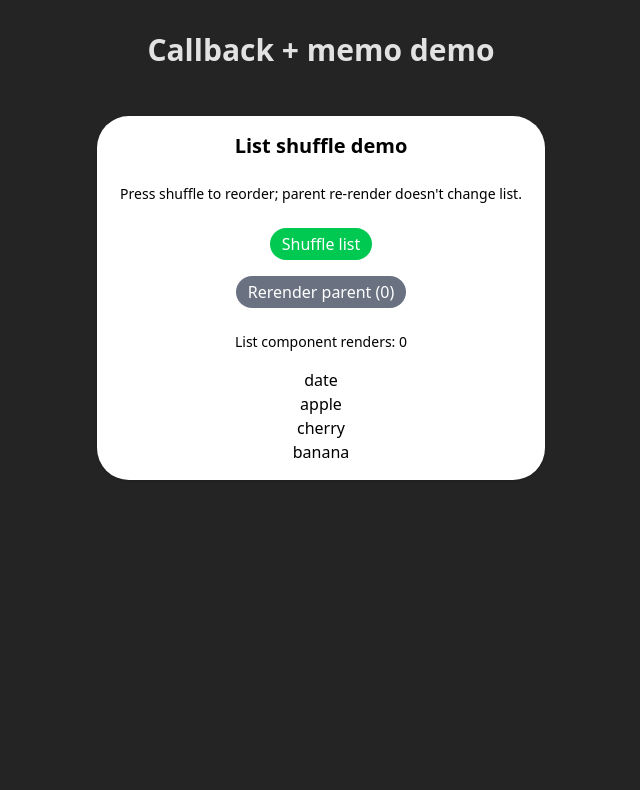
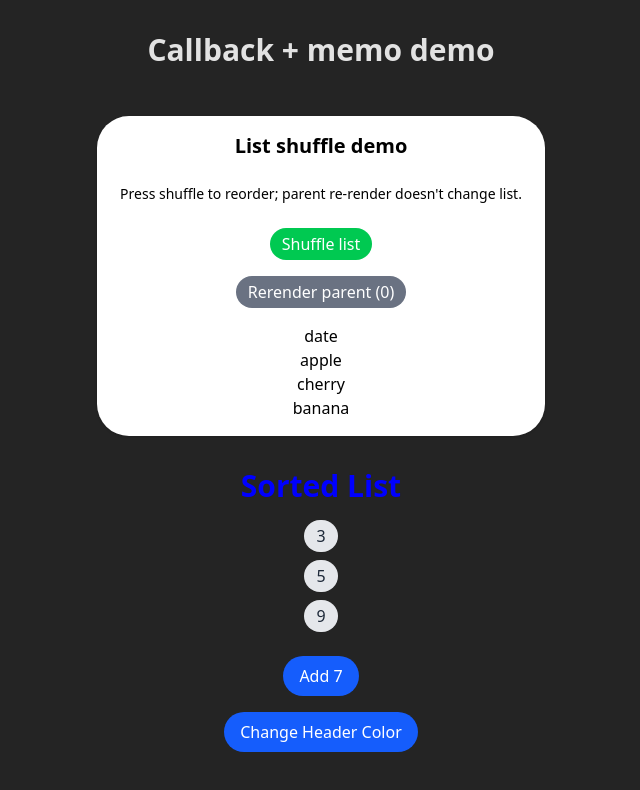
Before and after one commit to niclasborrmannsyntax/advanced-react, a React (Vite) app: page /callback-advanced in a window 1280 px wide. Shown: the top 790 px of the page, without its empty margins (319-959 px from the left). Built offline with nearby package versions, Linux system fonts and the light colour scheme.

Commit message:
added advanced callbacks

```diff
--- a/src/callback/CallbackPage.tsx
+++ b/src/callback/CallbackPage.tsx
@@ -1,12 +1,13 @@
-import { useCallback, useState } from "react";
+import { useState } from "react";
 import { useNavigate } from "react-router-dom";
 
 // card component receives callback and reports success or failure
 interface CallbackCardProps {
   onSuccess: () => void;
+  onError: () => void;
 }
 
-function CallbackCard({ onSuccess }: CallbackCardProps) {
+function CallbackCard({ onSuccess, onError }: CallbackCardProps) {
   const [loading, setLoading] = useState(false);
   const [error, setError] = useState<string | null>(null);
 
@@ -20,7 +21,8 @@ function CallbackCard({ onSuccess }: CallbackCardProps) {
       if (success) {
         onSuccess();
       } else {
-        setError("Something went wrong");
+        onError();
+        // setError("Something went wrong");
       }
     }, 1000);
   };
@@ -53,12 +55,13 @@ function CallbackCard({ onSuccess }: CallbackCardProps) {
 
 export default function CallbackPage() {
   const navigate = useNavigate();
-  const handleSuccess = useCallback(() => navigate("/"), []);
+  const onSuccess = () => navigate("/");
+  const onError = () => navigate("/callback-advanced");
 
   return (
     <div className="min-h-screen w-screen p-8 flex flex-col items-center justify-center">
       <h1 className="text-3xl font-bold mb-6">Callback Example</h1>
-      <CallbackCard onSuccess={handleSuccess} />
+      <CallbackCard onSuccess={onSuccess} onError={onError} />
     </div>
   );
 }
--- a/src/callback/CallbackPageAdvanced.tsx
+++ b/src/callback/CallbackPageAdvanced.tsx
@@ -1,21 +1,10 @@
 import React from "react";
-import { useState, useRef, useMemo } from "react";
-
-// a small component to display how many times it rendered
-const RenderCounter = ({ label }: { label: string }) => {
-  const renders = useRef(0);
-  renders.current += 1;
-  return (
-    <p className="text-sm text-gray-700">
-      {label} renders: {renders.current}
-    </p>
-  );
-};
-
-// const MemoizedCallbackCard = useMemo(() => CallbackCard, []);
+import { useState, useMemo } from "react";
+import SortedList from "./SortedList";
 
 export default function CallbackPageAdvanced() {
   const [parentCount, setParentCount] = useState(0);
+  console.log("Parent rendered with count:", parentCount);
 
   // simple list shuffle example
   const baseList = ["apple", "banana", "cherry", "date"];
@@ -29,10 +18,7 @@ export default function CallbackPageAdvanced() {
     return copy;
   }, [shuffleKey]);
 
-  // render counter for list component
-  const listRenders = useRef(0);
   const ListDisplay = React.memo(({ items }: { items: string[] }) => {
-    listRenders.current += 1;
     return (
       <ul className="text-center">
         {items.map((it) => (
@@ -62,11 +48,9 @@ export default function CallbackPageAdvanced() {
         >
           Rerender parent ({parentCount})
         </button>
-        <p className="mt-2 text-sm">
-          List component renders: {listRenders.current}
-        </p>
         <ListDisplay items={shuffled} />
-      </div>{" "}
+      </div>
+      <SortedList />
     </div>
   );
 }
--- /dev/null
+++ b/src/callback/SortedList.tsx
@@ -0,0 +1,72 @@
+import { useMemo, useState } from "react";
+
+export default function SortedList() {
+  const [items, setItems] = useState(["apple", "banana", "cherry", "date"]);
+  const [numbers, setNumbers] = useState([9, 3, 5]);
+  const [headerColor, setHeaderColor] = useState("blue");
+  const [wasRendered, setWasRendered] = useState(false);
+
+  const showRenderMessage = useMemo(() => {
+    setWasRendered(true);
+    setTimeout(() => setWasRendered(false), 1000);
+    return true;
+  }, [items, numbers]);
+
+  const sortedItems = useMemo(() => {
+    showRenderMessage;
+    return [...items].sort();
+  }, [items]);
+
+  const sortedNumbers = useMemo(() => {
+    showRenderMessage;
+    return [...numbers].sort((a, b) => a - b);
+  }, [numbers]);
+
+  return (
+    <div className="min-h-screen w-screen p-8 flex flex-col items-center justify-start">
+      <h1
+        className={`text-3xl text-center font-bold mb-4`}
+        style={{ color: headerColor }}
+      >
+        Sorted List
+      </h1>
+      {/* {sortedItems.map((item, index) => (
+        <span
+          key={index}
+          className="inline-block bg-gray-200 text-gray-800 py-1 px-3 rounded-full mb-2"
+        >
+          {item}
+        </span>
+      ))} */}
+      {sortedNumbers.map((number, index) => (
+        <span
+          key={index}
+          className="inline-block bg-gray-200 text-gray-800 py-1 px-3 rounded-full mb-2"
+        >
+          {number}
+        </span>
+      ))}
+      {/* <button
+        className="mt-4 px-4 py-2 bg-blue-600 text-white rounded-full"
+        onClick={() => setItems((prevItems) => [...prevItems, item]);}
+      >
+        Add Item
+      </button> */}
+      <button
+        className="mt-4 px-4 py-2 bg-blue-600 text-white rounded-full"
+        onClick={() => setNumbers((prev) => [...prev, 7])}
+      >
+        Add 7
+      </button>
+      <button
+        className="mt-4 px-4 py-2 bg-blue-600 text-white rounded-full"
+        onClick={() => setHeaderColor(headerColor === "blue" ? "red" : "blue")}
+      >
+        Change Header Color
+      </button>
+      {wasRendered && (
+        <p className="mt-2 text-sm text-green-600">List was sorted</p>
+      )}
+    </div>
+  );
+}
--- a/src/reducer/ReducerPage.tsx
+++ b/src/reducer/ReducerPage.tsx
@@ -200,8 +200,8 @@ export default function ReducerPage() {
   return (
     <div className="h-screen- w-screen p-8 text-center">
       <h1 className="text-3xl font-bold mb-4">Reducer Example</h1>
-      {/* <UseStateCounter />
-      <UseReducerCounter /> */}
+      <UseStateCounter />
+      <UseReducerCounter />
       <ImmerReducerProfile />
     </div>
   );
```
